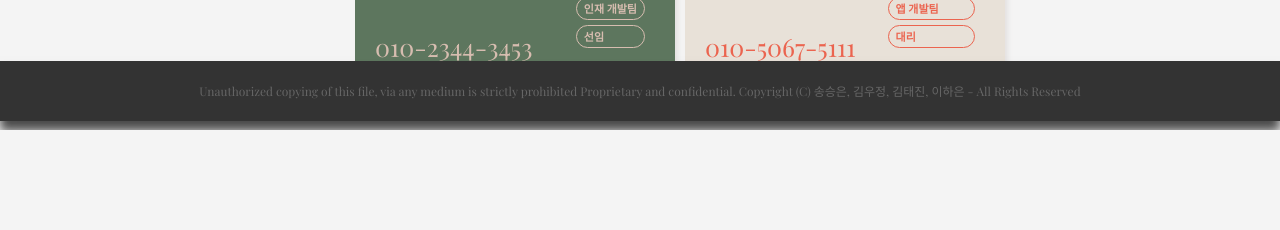
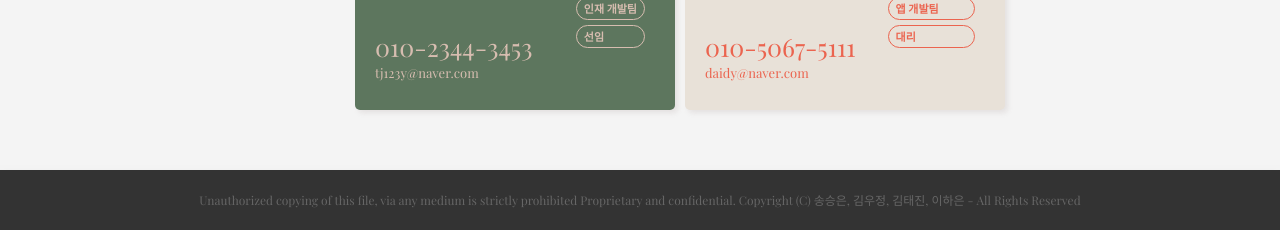
Before and after one commit to songseungeun/bizmemory, a website: page index.html in a window 1280 px wide. Shown: the part 679-909 px from the top of the page. Before the commit the page ends 809 px from the top, so only its background shows below. Drawn offline with nearby package versions, Linux system fonts and the light colour scheme; a web font is replaced by a local one.

Commit message:
:lipstick: Update main.css

```diff
--- a/css/main.css
+++ b/css/main.css
@@ -5,7 +5,10 @@
 body {
   /* font-family: 'Roboto', 'Noto Sans KR', sans-serif; */
   font-family: 'Playfair Display', 'Noto Serif KR', serif;
-  background-color: #f4f4f4
+  background-color: #f4f4f4;
+  position: relative;
+  min-height: calc(100vh - 25px);;
+  /* padding-bottom: 100px; */
 }
 
 /* BORDER-BOX */
@@ -175,7 +178,7 @@ body *, body *::before, body *::after {
   clear: both;
   padding: 10px 15px;
   border-top: 1px solid #ccc;
-  margin: 0 auto;
+  margin: 0 auto 100px auto;
 }
 .namecard {
   position: relative;
@@ -356,7 +359,7 @@ body *, body *::before, body *::after {
   left: 0;
   bottom: 0;
   width: 100%;
-  margin-top: 100px;
+  /* margin-top: 100px; */
   padding: 20px;
   background-color: #333;
   text-align: center;
```
